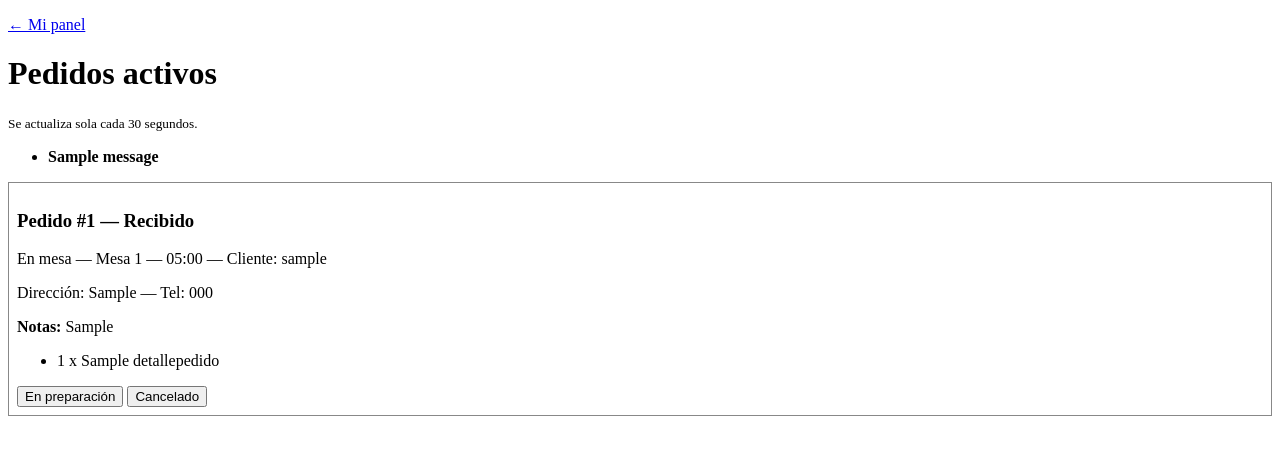
After one commit to juancho2610/san-simonpub, a Django app: page /personal/pedidos/ in a window 1280 px wide. The commit adds this page. Shown: the top 455 px of the page. Run offline with Django 5.2, Linux system fonts and the light colour scheme; a user stored in the database is signed in; data comes from the database, SQL or seed files in the repository; tables that the repository leaves empty hold one stand-in row (values such as "Sample post"); one stand-in notice (Sample message) is shown.

Commit message:
Tablero del personal con reglas de transicion de estados

```diff
--- a/pedidos/models.py
+++ b/pedidos/models.py
@@ -40,6 +40,27 @@ class Pedido(models.Model):
     class Meta:
         ordering = ['-creado']
 
+    SIGUIENTES = {
+        Estado.RECIBIDO: [Estado.EN_PREPARACION, Estado.CANCELADO],
+        Estado.EN_PREPARACION: [Estado.LISTO, Estado.CANCELADO],
+        Estado.LISTO: [Estado.EN_CAMINO, Estado.ENTREGADO],
+        Estado.EN_CAMINO: [Estado.ENTREGADO],
+    }
+
+    PERMISOS = {
+        'COCINA_BAR': {
+            (Estado.RECIBIDO, Estado.EN_PREPARACION),
+            (Estado.EN_PREPARACION, Estado.LISTO),
+        },
+        'SERVICIO': {
+            (Estado.RECIBIDO, Estado.CANCELADO),
+            (Estado.EN_PREPARACION, Estado.CANCELADO),
+            (Estado.LISTO, Estado.EN_CAMINO),
+            (Estado.LISTO, Estado.ENTREGADO),
+            (Estado.EN_CAMINO, Estado.ENTREGADO),
+        },
+    }
+
     def clean(self):
         errores = {}
         if self.tipo == self.Tipo.EN_MESA and not self.mesa:
@@ -51,6 +72,23 @@ class Pedido(models.Model):
                 errores['telefono_contacto'] = 'El teléfono es obligatorio.'
         if errores:
             raise ValidationError(errores)
+
+
+    def estados_permitidos(self, rol_codigo):
+        """Estados a los que este rol puede mover el pedido ahora mismo."""
+        opciones = []
+        for nuevo in self.SIGUIENTES.get(self.estado, []):
+            es_domicilio = self.tipo == self.Tipo.DOMICILIO
+            if nuevo == self.Estado.EN_CAMINO and not es_domicilio:
+                continue
+            if (nuevo == self.Estado.ENTREGADO
+                    and self.estado == self.Estado.LISTO and es_domicilio):
+                continue
+            if rol_codigo != 'ADMIN' and (
+                    self.estado, nuevo) not in self.PERMISOS.get(rol_codigo, set()):
+                continue
+            opciones.append((nuevo, self.Estado(nuevo).label))
+        return opciones
 
     @property
     def total(self):
--- a/pedidos/templates/pedidos/detalle_pedido.html
+++ b/pedidos/templates/pedidos/detalle_pedido.html
@@ -4,6 +4,7 @@
   <meta charset="UTF-8">
   <meta name="viewport" content="width=device-width, initial-scale=1">
   <title>Pedido #{{ pedido.pk }} - San Simón Pub</title>
+  <meta http-equiv="refresh" content="30">
 </head>
 <body>
   <p><a href="{% url 'mis_pedidos' %}">&larr; Mis pedidos</a></p>
--- /dev/null
+++ b/pedidos/templates/pedidos/tablero.html
@@ -0,0 +1,46 @@
+<!DOCTYPE html>
+<html lang="es">
+<head>
+  <meta charset="UTF-8">
+  <meta name="viewport" content="width=device-width, initial-scale=1">
+  <meta http-equiv="refresh" content="30">
+  <title>Pedidos - San Simón Pub</title>
+</head>
+<body>
+  <p><a href="{% url 'inicio' %}">&larr; Mi panel</a></p>
+  <h1>Pedidos activos</h1>
+  <p><small>Se actualiza sola cada 30 segundos.</small></p>
+
+  {% if messages %}
+    <ul>{% for m in messages %}<li><strong>{{ m }}</strong></li>{% endfor %}</ul>
+  {% endif %}
+
+  {% for p in pedidos %}
+    <div style="border:1px solid #888; padding:8px; margin:8px 0;">
+      <h3>Pedido #{{ p.pk }} — {{ p.get_estado_display }}</h3>
+      <p>
+        {{ p.get_tipo_display }}{% if p.mesa %} — Mesa {{ p.mesa }}{% endif %}
+        — {{ p.creado|date:"H:i" }} — Cliente: {{ p.cliente.username }}
+      </p>
+      {% if p.direccion_entrega %}
+        <p>Dirección: {{ p.direccion_entrega }} — Tel: {{ p.telefono_contacto }}</p>
+      {% endif %}
+      {% if p.notas %}<p><strong>Notas:</strong> {{ p.notas }}</p>{% endif %}
+      <ul>
+        {% for d in p.detalles.all %}
+          <li>{{ d.cantidad }} x {{ d.nombre_producto }}</li>
+        {% endfor %}
+      </ul>
+      {% for valor, etiqueta in p.opciones %}
+        <form method="post" action="{% url 'cambiar_estado' p.pk %}" style="display:inline">
+          {% csrf_token %}
+          <input type="hidden" name="estado" value="{{ valor }}">
+          <button type="submit">{{ etiqueta }}</button>
+        </form>
+      {% endfor %}
+    </div>
+  {% empty %}
+    <p>No hay pedidos pendientes.</p>
+  {% endfor %}
+</body>
+</html>
--- a/pedidos/urls.py
+++ b/pedidos/urls.py
@@ -12,4 +12,6 @@ urlpatterns = [
     path('pedido/confirmar/', views.confirmar, name='confirmar_pedido'),
     path('pedidos/', views.mis_pedidos, name='mis_pedidos'),
     path('pedidos/<int:pk>/', views.detalle_pedido, name='detalle_pedido'),
+    path('personal/pedidos/', views.tablero, name='tablero_pedidos'),
+    path('personal/pedidos/<int:pk>/estado/', views.cambiar_estado, name='cambiar_estado'),
 ]
--- a/pedidos/views.py
+++ b/pedidos/views.py
@@ -95,3 +95,41 @@ def detalle_pedido(request, pk):
     # Filtrar por cliente impide ver pedidos ajenos.
     pedido = get_object_or_404(Pedido, pk=pk, cliente=request.user)
     return render(request, 'pedidos/detalle_pedido.html', {'pedido': pedido})
+
+
+
+@rol_requerido(Rol.ADMIN, Rol.SERVICIO, Rol.COCINA_BAR)
+def tablero(request):
+    codigo = request.user.rol.codigo
+    activos = (
+        Pedido.objects
+        .exclude(estado__in=[Pedido.Estado.ENTREGADO, Pedido.Estado.CANCELADO])
+        .select_related('cliente')
+        .prefetch_related('detalles')
+    )
+    if codigo == Rol.COCINA_BAR:
+        activos = activos.filter(estado__in=[
+            Pedido.Estado.RECIBIDO, Pedido.Estado.EN_PREPARACION])
+    pedidos = list(activos.order_by('creado'))  # el más antiguo primero
+    for p in pedidos:
+        p.opciones = p.estados_permitidos(codigo)
+    return render(request, 'pedidos/tablero.html', {'pedidos': pedidos})
+
+
+@require_POST
+@rol_requerido(Rol.ADMIN, Rol.SERVICIO, Rol.COCINA_BAR)
+def cambiar_estado(request, pk):
+    nuevo = request.POST.get('estado')
+    with transaction.atomic():
+        # select_for_update bloquea el pedido mientras se decide el cambio
+        pedido = get_object_or_404(Pedido.objects.select_for_update(), pk=pk)
+        permitidos = [e for e, _ in pedido.estados_permitidos(request.user.rol.codigo)]
+        if nuevo in permitidos:
+            pedido.estado = nuevo
+            pedido.save(update_fields=['estado', 'actualizado'])
+            messages.success(
+                request, f'Pedido #{pedido.pk}: {pedido.get_estado_display()}.')
+        else:
+            messages.error(
+                request, 'Ese cambio no es posible (quizá un compañero ya lo hizo).')
+    return redirect('tablero_pedidos')
--- a/usuarios/templates/usuarios/panel.html
+++ b/usuarios/templates/usuarios/panel.html
@@ -12,6 +12,10 @@
 	<p><a href="{% url 'menu' %}"> Ver el menu</a></p>
         <p><a href="{% url 'mis_pedidos' %}">Mis pedidos</a></p>
      {% endif %}
+
+     {% if user.rol.codigo == 'ADMIN' or user.rol.codigo == 'SERVICIO' or user.rol.codigo == 'COCINA_BAR' %}
+        <p><a href="{% url 'tablero_pedidos' %}">Ver pedidos</a></p>
+     {% endif %}
   <form method="post" action="{% url 'logout' %}">
     {% csrf_token %}
     <button type="submit">Cerrar sesión</button>
```
Also changed, not shown: pedidos/admin.py (+14 -3 lines).
